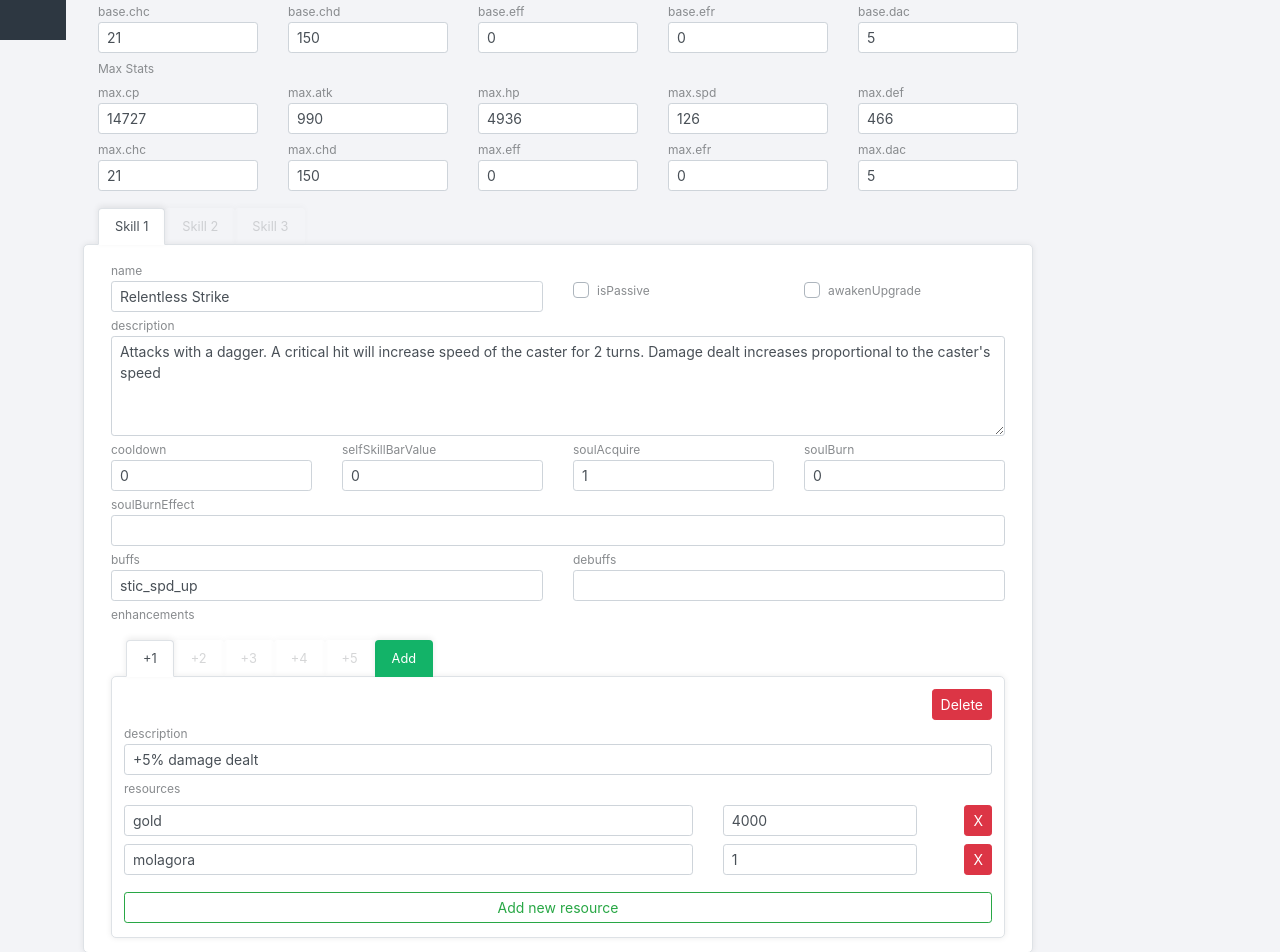
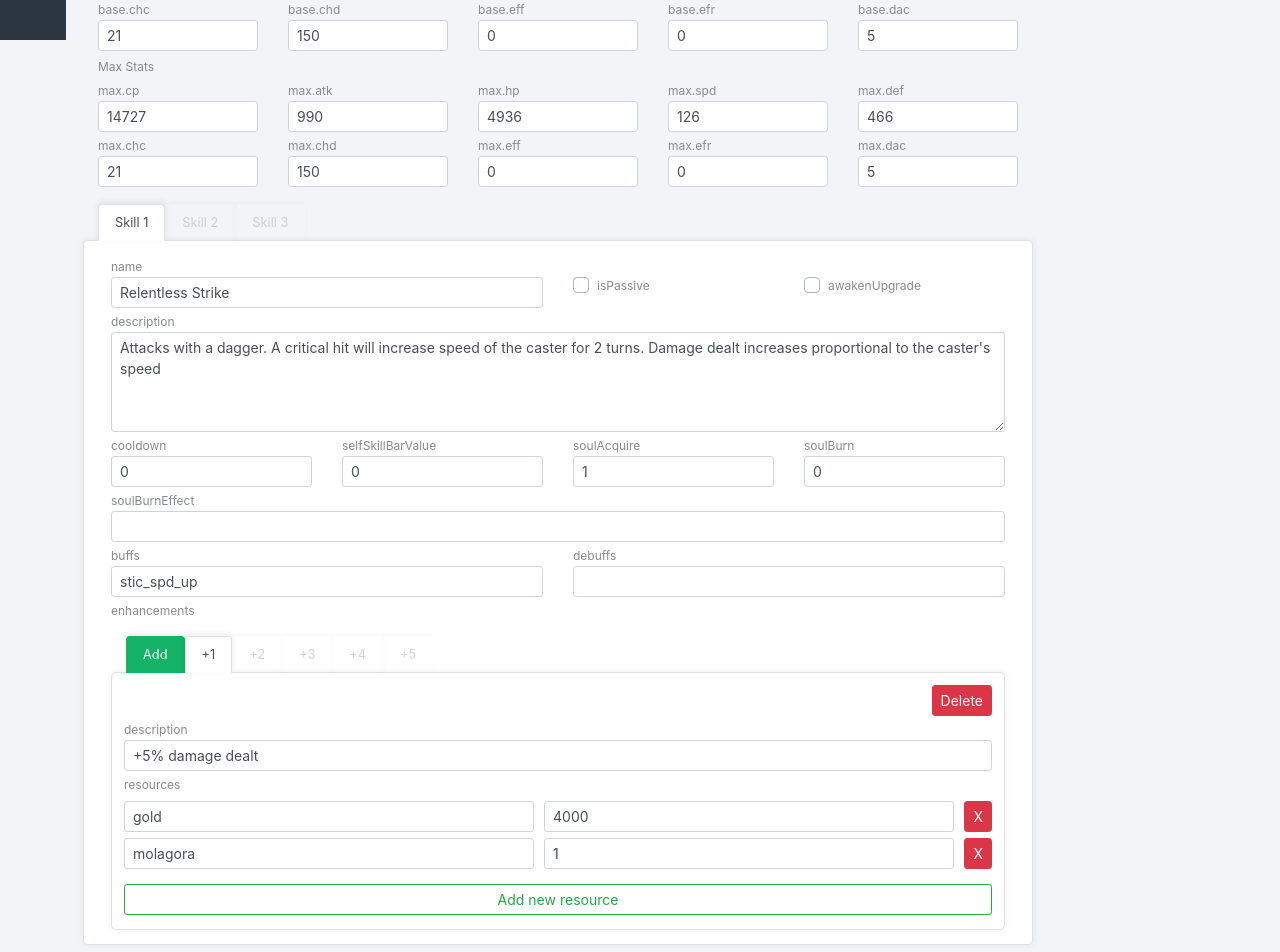
Before and after one commit to EpicSevenDB/e7-databuilder, a React app: page / in a window 1280 px wide. Shown: the part 760-1712 px from the top of the page. Built offline with nearby package versions, Linux system fonts and the light colour scheme.

Commit message:
responsive adjustments

```diff
--- a/src/components/common/epic-input.jsx
+++ b/src/components/common/epic-input.jsx
@@ -3,9 +3,9 @@ import { Col, Label, Input } from "reactstrap";
 
 class EpicInput extends Component {
   render() {
-    const { name, size, noLabel } = this.props;
+    const { name, size, noLabel, offset } = this.props;
     return (
-      <Col md={size}>
+      <Col md={{ size: size, offset: offset }} sm="6">
         <Label className={noLabel ? "hidden" : ""} for={name}>
           {name}
         </Label>
--- a/src/components/hero/hero-relations.jsx
+++ b/src/components/hero/hero-relations.jsx
@@ -33,7 +33,7 @@ class HeroRelations extends Component {
 
         {relations.map((relation, i) => (
           <Form key={i} inline>
-            <FormGroup className="relation-wrapper">
+            <FormGroup className="inline-wrapper">
               <Input
                 type="text"
                 placeholder="Hero Name"
--- a/src/components/hero/hero-skill-enhancements.jsx
+++ b/src/components/hero/hero-skill-enhancements.jsx
@@ -10,7 +10,8 @@ import {
   Nav,
   NavItem,
   NavLink,
-  Label
+  Label,
+  Input
 } from "reactstrap";
 
 class HeroSkillEnhancements extends Component {
@@ -29,7 +30,6 @@ class HeroSkillEnhancements extends Component {
         ...enhancements[i]["resources"],
         newResource
       ];
-      console.info("ADDING NEW RESOURCE: ", enhancements[i]);
       this.props.onAdd("enhancement", enhancements, this.props.index);
     } else {
       const newEnhancement = {
@@ -42,6 +42,7 @@ class HeroSkillEnhancements extends Component {
       };
       const enhancements = [...this.props.enhancements, newEnhancement];
       this.props.onAdd("enhancement", enhancements, this.props.index);
+      this.toggle(enhancements.length - 1);
     }
   };
   handleChange = (type, value, i, j) => {
@@ -66,8 +67,12 @@ class HeroSkillEnhancements extends Component {
         ...this.props.enhancements.slice(0, i),
         ...this.props.enhancements.slice(i + 1)
       ];
-      this.toggle(0);
       this.props.onChange("enhancement", enhancements, this.props.index);
+      if (i === enhancements.length) {
+        this.toggle(enhancements.length - 1);
+      } else {
+        this.toggle(i);
+      }
     }
   };
   toggle(tab) {
@@ -84,6 +89,14 @@ class HeroSkillEnhancements extends Component {
         <Col md="12">
           <Label>enhancements</Label>
           <Nav tabs>
+            <NavItem>
+              <NavLink
+                className="add-link"
+                onClick={e => this.handleAdd("enhancements", index)}
+              >
+                Add
+              </NavLink>
+            </NavItem>
             {enhancements.map((enhancement, i) => (
               <NavItem key={i}>
                 <NavLink
@@ -98,14 +111,6 @@ class HeroSkillEnhancements extends Component {
                 </NavLink>
               </NavItem>
             ))}
-            <NavItem>
-              <NavLink
-                className="add-link"
-                onClick={e => this.handleAdd("enhancements", index)}
-              >
-                Add
-              </NavLink>
-            </NavItem>
           </Nav>
         </Col>
         <Col md="12">
@@ -139,29 +144,41 @@ class HeroSkillEnhancements extends Component {
                       md="12"
                       className="resource-wrapper"
                     >
-                      <FormGroup row>
-                        <EpicInput
+                      <FormGroup className="inline-wrapper">
+                        <Input
                           type="text"
-                          size="8"
+                          bsSize="sm"
                           name="item"
                           placeholder="resource item"
                           index={i}
                           index2={j}
-                          noLabel="true"
                           value={resource.item}
-                          onChange={this.handleChange}
+                          onChange={e =>
+                            this.handleChange(
+                              "item",
+                              e.currentTarget.value,
+                              i,
+                              j
+                            )
+                          }
                         />
-                        <EpicInput
-                          size="3"
+                        <Input
                           type="number"
+                          bsSize="sm"
                           name="qty"
                           index={i}
                           index2={j}
-                          noLabel="true"
                           value={resource.qty}
-                          onChange={this.handleChange}
+                          onChange={e =>
+                            this.handleChange(
+                              "qty",
+                              e.currentTarget.value,
+                              i,
+                              j
+                            )
+                          }
                         />
-                        <Col md="1">
+
                         <Button
                           size="sm"
                           color="danger"
@@ -169,7 +186,6 @@ class HeroSkillEnhancements extends Component {
                         >
                           X
                         </Button>
-                        </Col>
                       </FormGroup>
                     </Col>
                   ))}
--- a/src/components/hero/hero-stats.jsx
+++ b/src/components/hero/hero-stats.jsx
@@ -18,63 +18,72 @@ class HeroStats extends Component {
           <FormGroup row>
             <EpicInput
               type="number"
+              size="20"
               name="base.cp"
+              size="20"
               value={stats.base.cp}
               onChange={this.handleChange}
             />
             <EpicInput
               type="number"
               onChange={this.handleChange}
+              size="20"
               name="base.atk"
               value={stats.base.atk}
             />
             <EpicInput
               type="number"
               onChange={this.handleChange}
+              size="20"
               name="base.hp"
               value={stats.base.hp}
             />
             <EpicInput
               type="number"
               onChange={this.handleChange}
+              size="20"
               name="base.spd"
               value={stats.base.spd}
             />
             <EpicInput
               type="number"
               onChange={this.handleChange}
+              size="20"
               name="base.def"
               value={stats.base.def}
             />
-          </FormGroup>
-          <FormGroup row>
             <EpicInput
               type="number"
               onChange={this.handleChange}
+              size="20"
               name="base.chc"
               value={stats.base.chc}
             />
             <EpicInput
               type="number"
               onChange={this.handleChange}
+              size="20"
               name="base.chd"
               value={stats.base.chd}
             />
             <EpicInput
               type="number"
               onChange={this.handleChange}
+              size="20"
               name="base.eff"
               value={stats.base.eff}
             />
             <EpicInput
               type="number"
               onChange={this.handleChange}
+              size="20"
               name="base.efr"
               value={stats.base.efr}
             />
             <EpicInput
               type="number"
               onChange={this.handleChange}
+              size="20"
               name="base.dac"
               value={stats.base.dac}
             />
@@ -86,62 +95,70 @@ class HeroStats extends Component {
             <EpicInput
               type="number"
               onChange={this.handleChange}
+              size="20"
               name="max.cp"
               value={stats.max.cp}
             />
             <EpicInput
               type="number"
               onChange={this.handleChange}
+              size="20"
               name="max.atk"
               value={stats.max.atk}
             />
             <EpicInput
               type="number"
               onChange={this.handleChange}
+              size="20"
               name="max.hp"
               value={stats.max.hp}
             />
             <EpicInput
               type="number"
               onChange={this.handleChange}
+              size="20"
               name="max.spd"
               value={stats.max.spd}
             />
             <EpicInput
               type="number"
               onChange={this.handleChange}
+              size="20"
               name="max.def"
               value={stats.max.def}
             />
-          </FormGroup>
-          <FormGroup row>
             <EpicInput
               type="number"
               onChange={this.handleChange}
+              size="20"
               name="max.chc"
               value={stats.max.chc}
             />
             <EpicInput
               type="number"
               onChange={this.handleChange}
+              size="20"
               name="max.chd"
               value={stats.max.chd}
             />
             <EpicInput
               type="number"
               onChange={this.handleChange}
+              size="20"
               name="max.eff"
               value={stats.max.eff}
             />
             <EpicInput
               type="number"
               onChange={this.handleChange}
+              size="20"
               name="max.efr"
               value={stats.max.efr}
             />
             <EpicInput
               type="number"
               onChange={this.handleChange}
+              size="20"
               name="max.dac"
               value={stats.max.dac}
             />
--- a/src/components/navbar/_navbar.scss
+++ b/src/components/navbar/_navbar.scss
@@ -59,11 +59,19 @@
   box-shadow: 0 0 6px rgba(0, 0, 0, 0.08);
 }
 
-.relation-wrapper {
+.inline-wrapper {
   width: 100%;
   margin-bottom: 8px !important;
   .form-control {
     width: calc(50% - 24px);
     margin-right: 10px;
+    float: left;
   }
 }
+
+@media (min-width: 768px) {
+  .col-md-20 {
+    flex: 0 0 20%;
+    max-width: 20%;
+  }
+}
--- a/src/scss/global.scss
+++ b/src/scss/global.scss
@@ -25,7 +25,8 @@ textarea {
   min-height: 100px;
 }
 .custom-checkbox {
-  top: 45%;
+  top: 30%;
+  padding: 8px 24px;
 }
 .custom-control-label::before,
 .custom-control-label::after {
```
Lines whose indentation alone changed are shown as unchanged.
